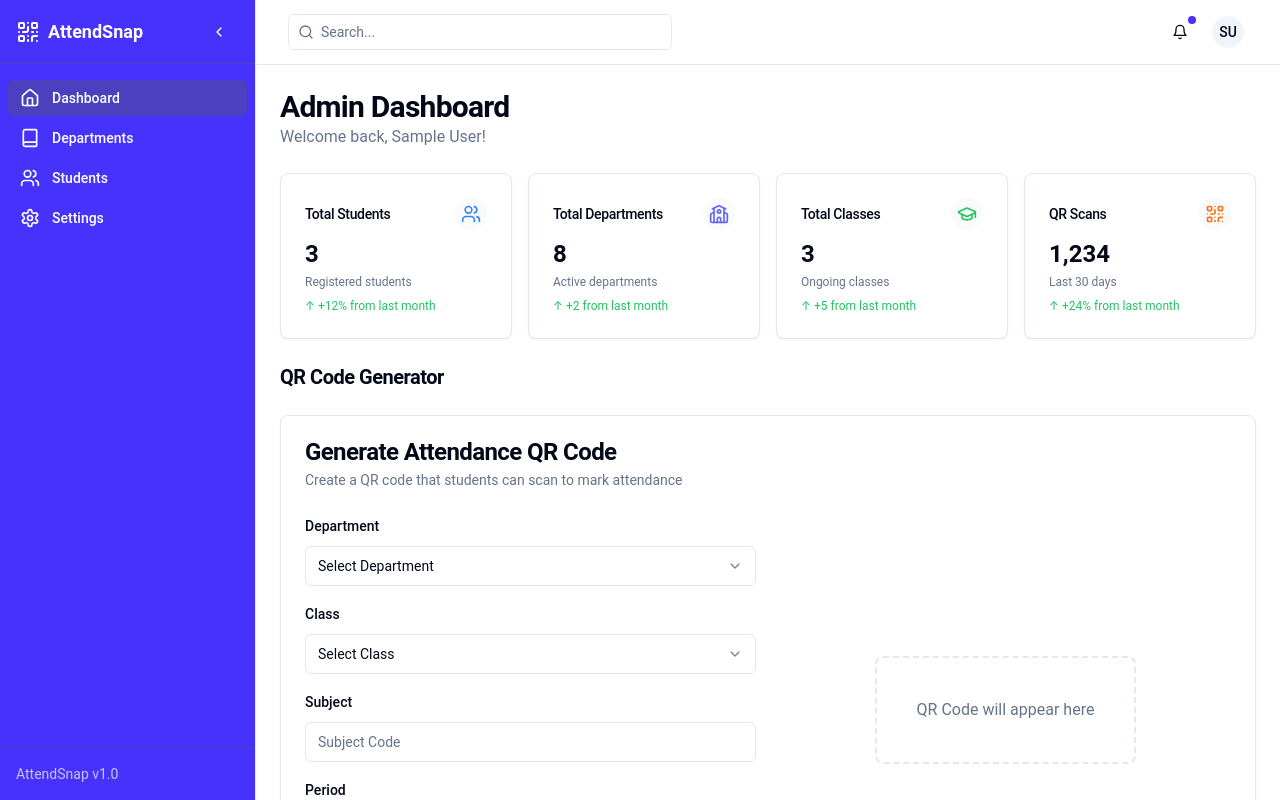
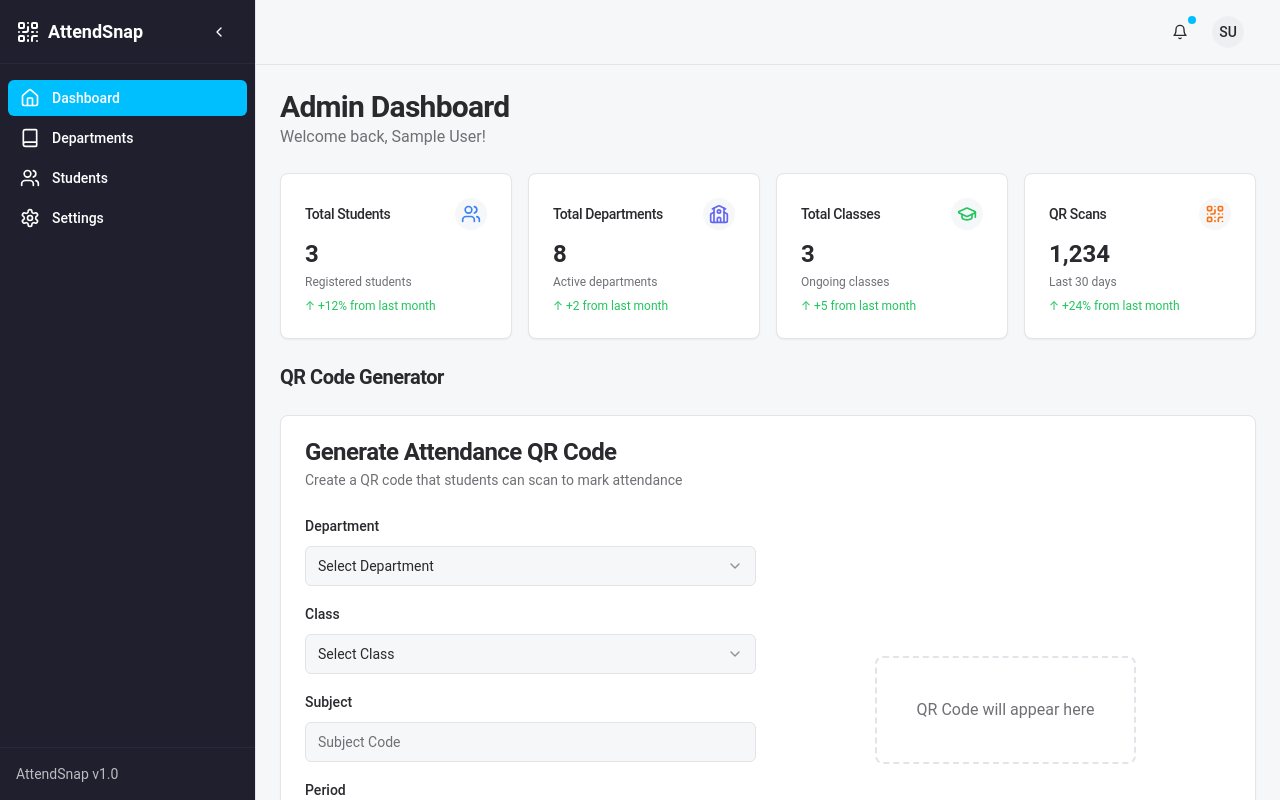
Before and after one commit to yusufmusharrafm/attend-snap-track-now, a React (Vite) app: page /admin in a window 1280 px wide. Shown: the top 800 px of the page. Built offline with nearby package versions, Linux system fonts and the light colour scheme; sample sign-in values are in the browser's storage.

Commit message:
Remove unnecessary search bar and update theme
- Removed the search bar component.
- Updated the theme with new colors for a modern tech look.

```diff
--- a/src/components/Navbar.tsx
+++ b/src/components/Navbar.tsx
@@ -4,7 +4,6 @@ import { Link } from 'react-router-dom';
 import {
   Bell,
   Menu,
-  Search,
   User,
   LogOut,
   Settings
@@ -47,16 +46,7 @@ const Navbar = () => {
           </Button>
         </div>
 
-        <div className="hidden md:flex-1 md:flex md:items-center md:gap-4">
-          <div className="relative w-full max-w-sm">
-            <Search className="absolute left-2.5 top-2.5 h-4 w-4 text-muted-foreground" />
-            <input
-              type="search"
-              placeholder="Search..."
-              className="h-9 w-full rounded-md border border-input bg-background pl-8 pr-4 text-sm ring-offset-background placeholder:text-muted-foreground focus-visible:outline-none focus-visible:ring-2 focus-visible:ring-ring"
-            />
-          </div>
-        </div>
+        <div className="flex-1"></div>
 
         <div className="flex items-center gap-2">
           <Button variant="ghost" size="icon" asChild className="relative">
--- a/src/components/ui/badge.tsx
+++ b/src/components/ui/badge.tsx
@@ -18,6 +18,8 @@ const badgeVariants = cva(
         outline: "text-foreground",
         success:
           "border-transparent bg-green-500 text-white hover:bg-green-600",
+        warning:
+          "border-transparent bg-warning text-warning-foreground hover:bg-warning/80",
       },
     },
     defaultVariants: {
--- a/src/index.css
+++ b/src/index.css
@@ -5,82 +5,88 @@
 
 @layer base {
   :root {
-    --background: 0 0% 100%;
-    --foreground: 222.2 84% 4.9%;
+    --background: 220 20% 97%; /* #F4F6F9 - Light Gray */
+    --foreground: 240 5% 17%; /* #2C2C2C - Almost Black */
 
     --card: 0 0% 100%;
-    --card-foreground: 222.2 84% 4.9%;
+    --card-foreground: 240 5% 17%;
 
     --popover: 0 0% 100%;
-    --popover-foreground: 222.2 84% 4.9%;
+    --popover-foreground: 240 5% 17%;
 
-    --primary: 246 96% 59%; /* Indigo color */
-    --primary-foreground: 210 40% 98%;
+    --primary: 195 100% 50%; /* #00BFFF - Sky Blue */
+    --primary-foreground: 0 0% 100%;
 
-    --secondary: 210 40% 96.1%;
-    --secondary-foreground: 222.2 47.4% 11.2%;
+    --secondary: 220 20% 97%;
+    --secondary-foreground: 240 5% 17%;
 
-    --muted: 210 40% 96.1%;
-    --muted-foreground: 215.4 16.3% 46.9%;
+    --muted: 220 14% 94%;
+    --muted-foreground: 240 3% 45%;
 
-    --accent: 210 40% 96.1%;
-    --accent-foreground: 222.2 47.4% 11.2%;
+    --accent: 195 100% 50%;
+    --accent-foreground: 0 0% 100%;
 
-    --destructive: 0 84.2% 60.2%;
-    --destructive-foreground: 210 40% 98%;
+    --destructive: 0 84% 60%;
+    --destructive-foreground: 0 0% 100%;
 
-    --border: 214.3 31.8% 91.4%;
-    --input: 214.3 31.8% 91.4%;
-    --ring: 246 96% 59%;
+    --warning: 42 100% 50%; /* #FFB200 - Goldenrod */
+    --warning-foreground: 0 0% 0%;
+
+    --border: 220 13% 90%;
+    --input: 220 13% 90%;
+    --ring: 195 100% 50%;
 
     --radius: 0.5rem;
 
-    --sidebar-background: 246 96% 59%;
+    --sidebar-background: 240 20% 15%; /* #1E1E2F - Midnight Blue */
     --sidebar-foreground: 0 0% 100%;
     --sidebar-primary: 0 0% 100%;
-    --sidebar-primary-foreground: 246 96% 59%;
-    --sidebar-accent: 246 50% 50%;
+    --sidebar-primary-foreground: 240 20% 15%;
+    --sidebar-accent: 195 100% 50%;
     --sidebar-accent-foreground: 0 0% 100%;
-    --sidebar-border: 246 50% 50%;
+    --sidebar-border: 240 20% 20%;
     --sidebar-ring: 0 0% 100%;
   }
 
   .dark {
-    --background: 222.2 84% 4.9%;
-    --foreground: 210 40% 98%;
+    --background: 240 20% 12%;
+    --foreground: 0 0% 95%;
 
-    --card: 222.2 84% 4.9%;
-    --card-foreground: 210 40% 98%;
+    --card: 240 20% 15%;
+    --card-foreground: 0 0% 95%;
 
-    --popover: 222.2 84% 4.9%;
-    --popover-foreground: 210 40% 98%;
+    --popover: 240 20% 15%;
+    --popover-foreground: 0 0% 95%;
 
-    --primary: 246 96% 59%;
+    --primary: 195 100% 50%;
     --primary-foreground: 0 0% 100%;
 
-    --secondary: 217.2 32.6% 17.5%;
-    --secondary-foreground: 210 40% 98%;
+    --secondary: 240 20% 20%;
+    --secondary-foreground: 0 0% 95%;
 
-    --muted: 217.2 32.6% 17.5%;
-    --muted-foreground: 215 20.2% 65.1%;
+    --muted: 240 20% 20%;
+    --muted-foreground: 240 5% 65%;
 
-    --accent: 217.2 32.6% 17.5%;
-    --accent-foreground: 210 40% 98%;
+    --accent: 195 100% 45%;
+    --accent-foreground: 0 0% 100%;
 
-    --destructive: 0 62.8% 30.6%;
-    --destructive-foreground: 210 40% 98%;
+    --destructive: 0 62% 30%;
+    --destructive-foreground: 0 0% 95%;
 
-    --border: 217.2 32.6% 17.5%;
-    --input: 217.2 32.6% 17.5%;
-    --ring: 246 96% 59%;
+    --warning: 42 100% 45%;
+    --warning-foreground: 0 0% 0%;
 
-    --sidebar-background: 246 96% 59%;
+    --border: 240 20% 20%;
+    --input: 240 20% 20%;
+    --ring: 195 100% 50%;
+
+    --sidebar-background: 240 20% 15%;
     --sidebar-foreground: 0 0% 100%;
     --sidebar-primary: 0 0% 100%;
-    --sidebar-primary-foreground: 246 96% 59%;
-    --sidebar-accent: 246 50% 50%;
+    --sidebar-primary-foreground: 240 20% 15%;
+    --sidebar-accent: 195 100% 45%;
     --sidebar-accent-foreground: 0 0% 100%;
-    --sidebar-border: 246 50% 50%;
+    --sidebar-border: 240 20% 20%;
     --sidebar-ring: 0 0% 100%;
   }
 }
--- a/tailwind.config.ts
+++ b/tailwind.config.ts
@@ -62,6 +62,10 @@ export default {
 					'accent-foreground': 'hsl(var(--sidebar-accent-foreground))',
 					border: 'hsl(var(--sidebar-border))',
 					ring: 'hsl(var(--sidebar-ring))'
+				},
+				warning: {
+					DEFAULT: 'hsl(var(--warning))',
+					foreground: 'hsl(var(--warning-foreground))'
 				}
 			},
 			borderRadius: {
```
